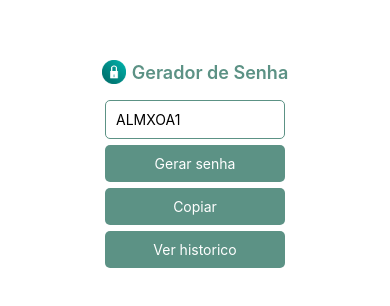
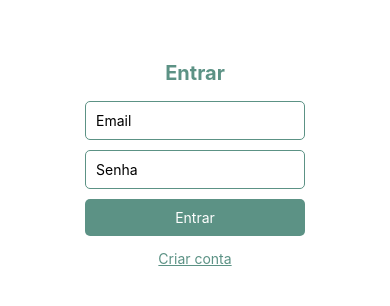
Before and after one commit to vitornsc7/senha-expo, a React Native app: screen /signin in a window 390 px wide. Shown: the part 258-564 px from the top of the page. Built offline with nearby package versions, Linux system fonts and the light colour scheme.

Commit message:
fix: corrigir as rotas e remover lógica interna no frontend

```diff
--- a/App.js
+++ b/App.js
@@ -1,210 +1,34 @@
-import { StatusBar } from 'expo-status-bar';
-import { StyleSheet, Text, View, Image, Pressable, ScrollView } from 'react-native';
-import { useEffect, useState } from 'react';
-import * as Clipboard from 'expo-clipboard';
-import AsyncStorage from '@react-native-async-storage/async-storage';
-
-const STORAGE_KEY = 'password_history_v1';
+import { BrowserRouter, Routes, Route, Navigate } from 'react-router-dom';
+import Gerador from './pages/Gerador.jsx';
+import Historico from './pages/Historico.jsx';
+import Signin from './pages/Signin.jsx';
+import Signup from './pages/Signup.jsx';
+import ProtectedRoute from './components/ProtectedRoute.jsx';
 
 export default function App() {
-  const pasword = "ABCDEFGHIJKLMNOPQRSTUVWXYZabcdefghijklmnopqrstuvwxyz0123456789!@#$%^&*()_+";
-  const [senha, setSenha] = useState("ALMXOA1");
-  const [historico, setHistorico] = useState([]);
-  const [pagina, setPagina] = useState('gerador');
-
-  useEffect(() => {
-    async function carregarHistorico() {
-      try {
-        const historicoSalvo = await AsyncStorage.getItem(STORAGE_KEY);
-        if (historicoSalvo) {
-          setHistorico(JSON.parse(historicoSalvo));
-        }
-      } catch (error) {
-        console.log('Erro ao carregar historico:', error);
-      }
-    }
-
-    carregarHistorico();
-  }, []);
-
-  async function salvarHistorico(novoHistorico) {
-    try {
-      await AsyncStorage.setItem(STORAGE_KEY, JSON.stringify(novoHistorico));
-    } catch (error) {
-      console.log('Erro ao salvar historico:', error);
-    }
-  }
-
-  const copyToClipboard = async () => {
-    await Clipboard.setStringAsync(senha);
-  };
-
-  async function gerarSenha() {
-    let novaSenha = '';
-    for (let i = 0; i < 12; i++) {
-      const randomIndex = Math.floor(Math.random() * pasword.length);
-      novaSenha += pasword[randomIndex];
-    }
-
-    setSenha(novaSenha);
-
-    const novoHistorico = [novaSenha, ...historico];
-    setHistorico(novoHistorico);
-    await salvarHistorico(novoHistorico);
-  }
-
-  async function limparHistorico() {
-    setHistorico([]);
-    await salvarHistorico([]);
-  }
-
-  if (pagina === 'historico') {
-    return (
-      <View style={styles.container}>
-        <Text style={styles.title}>Historico de Senhas</Text>
-
-        <ScrollView style={styles.historyBox} contentContainerStyle={styles.historyContent}>
-          {historico.length === 0 ? (
-            <Text style={styles.emptyText}>Nenhuma senha gerada ainda.</Text>
-          ) : (
-            historico.map((item, index) => (
-              <Text key={`${item}-${index}`} style={styles.historyItem}>{item}</Text>
-            ))
-          )}
-        </ScrollView>
-
-        <Pressable
-          style={({ pressed, hovered }) => [
-            styles.pressable,
-            (pressed || hovered) && styles.pressableActive,
-          ]}
-          onPress={limparHistorico}
-        >
-          <Text style={styles.buttonText}>Limpar historico</Text>
-        </Pressable>
-
-        <Pressable
-          style={({ pressed, hovered }) => [
-            styles.pressable,
-            (pressed || hovered) && styles.pressableActive,
-          ]}
-          onPress={() => setPagina('gerador')}
-        >
-          <Text style={styles.buttonText}>Voltar</Text>
-        </Pressable>
-
-        <StatusBar style="auto" />
-      </View>
-    );
-  }
-
   return (
-    <View style={styles.container}>
-      <View style={{ display: 'flex', flexDirection: 'row', alignItems: 'center', justifyContent: 'center', gap: 6 }}>
-        <Image
-          source={require('./assets/lock-icon.png')}
-          style={styles.tinyLogo}
+    <BrowserRouter>
+      <Routes>
+        <Route path="/signin" element={<Signin />} />
+        <Route path="/signup" element={<Signup />} />
+        <Route
+          path="/"
+          element={
+            <ProtectedRoute>
+              <Gerador />
+            </ProtectedRoute>
+          }
         />
-        <Text style={{ color: '#5c9285', fontSize: 18, fontWeight: 600 }}>Gerador de Senha</Text>
-      </View>
-
-      <View style={{ gap: 6 }}>
-        <Text style={styles.text}>{senha}</Text>
-
-        <Pressable
-          style={({ pressed, hovered }) => [
-            styles.pressable,
-            (pressed || hovered) && styles.pressableActive,
-          ]}
-          onPress={gerarSenha}
-        >
-          <Text style={styles.buttonText}>Gerar senha</Text>
-        </Pressable>
-
-        <Pressable
-          onPress={copyToClipboard}
-          style={({ pressed, hovered }) => [
-            styles.pressable,
-            (pressed || hovered) && styles.pressableActive,
-          ]}
-        >
-          <Text style={styles.buttonText}>Copiar</Text>
-        </Pressable>
-
-        <Pressable
-          onPress={() => setPagina('historico')}
-          style={({ pressed, hovered }) => [
-            styles.pressable,
-            (pressed || hovered) && styles.pressableActive,
-          ]}
-        >
-          <Text style={styles.buttonText}>Ver historico</Text>
-        </Pressable>
-      </View>
-
-      <StatusBar style="auto" />
-    </View>
+        <Route
+          path="/historico"
+          element={
+            <ProtectedRoute>
+              <Historico />
+            </ProtectedRoute>
+          }
+        />
+        <Route path="*" element={<Navigate to="/" replace />} />
+      </Routes>
+    </BrowserRouter>
   );
 }
-
-const styles = StyleSheet.create({
-  container: {
-    flex: 1,
-    gap: 16,
-    backgroundColor: '#fff',
-    alignItems: 'center',
-    justifyContent: 'center',
-
-  },
-  pressable: {
-    backgroundColor: '#5c9285',
-    padding: 10,
-    width: 180,
-    borderRadius: 5,
-  },
-  pressableActive: {
-    backgroundColor: '#4a7a6f',
-  },
-  buttonText: {
-    color: '#fff',
-    textAlign: 'center',
-  },
-  text: {
-    width: 180,
-    backgroundColor: '#fff',
-    borderRadius: 5,
-    padding: 10,
-    borderWidth: 1,
-    borderColor: '#5c9285',
-  },
-  tinyLogo: {
-    width: 24,
-    height: 24,
-  },
-  title: {
-    color: '#5c9285',
-    fontSize: 20,
-    fontWeight: '700',
-  },
-  historyBox: {
-    width: 280,
-    maxHeight: 260,
-    borderWidth: 1,
-    borderColor: '#5c9285',
-    borderRadius: 8,
-    backgroundColor: '#fff',
-  },
-  historyContent: {
-    padding: 10,
-    gap: 8,
-  },
-  historyItem: {
-    padding: 8,
-    borderRadius: 5,
-    backgroundColor: '#eef5f3',
-    color: '#274740',
-  },
-  emptyText: {
-    color: '#6d7f79',
-  },
-});
```
